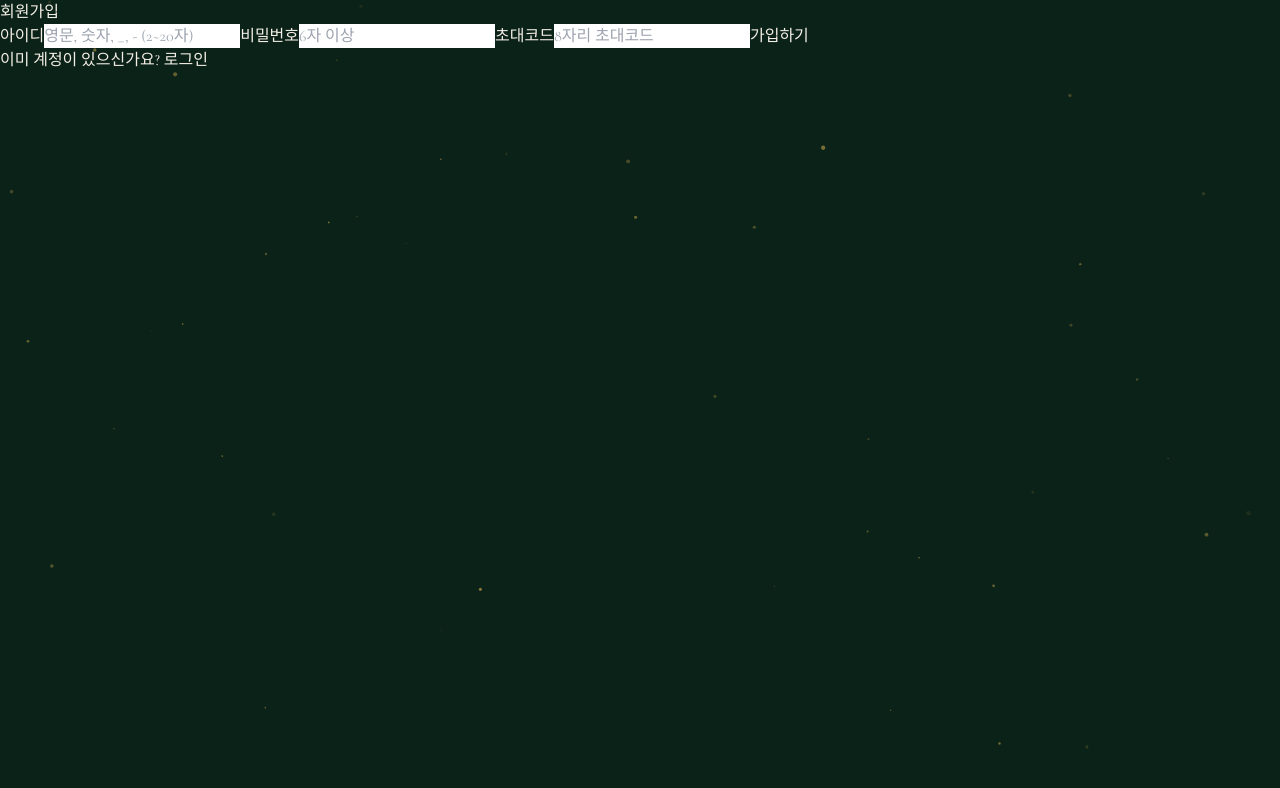
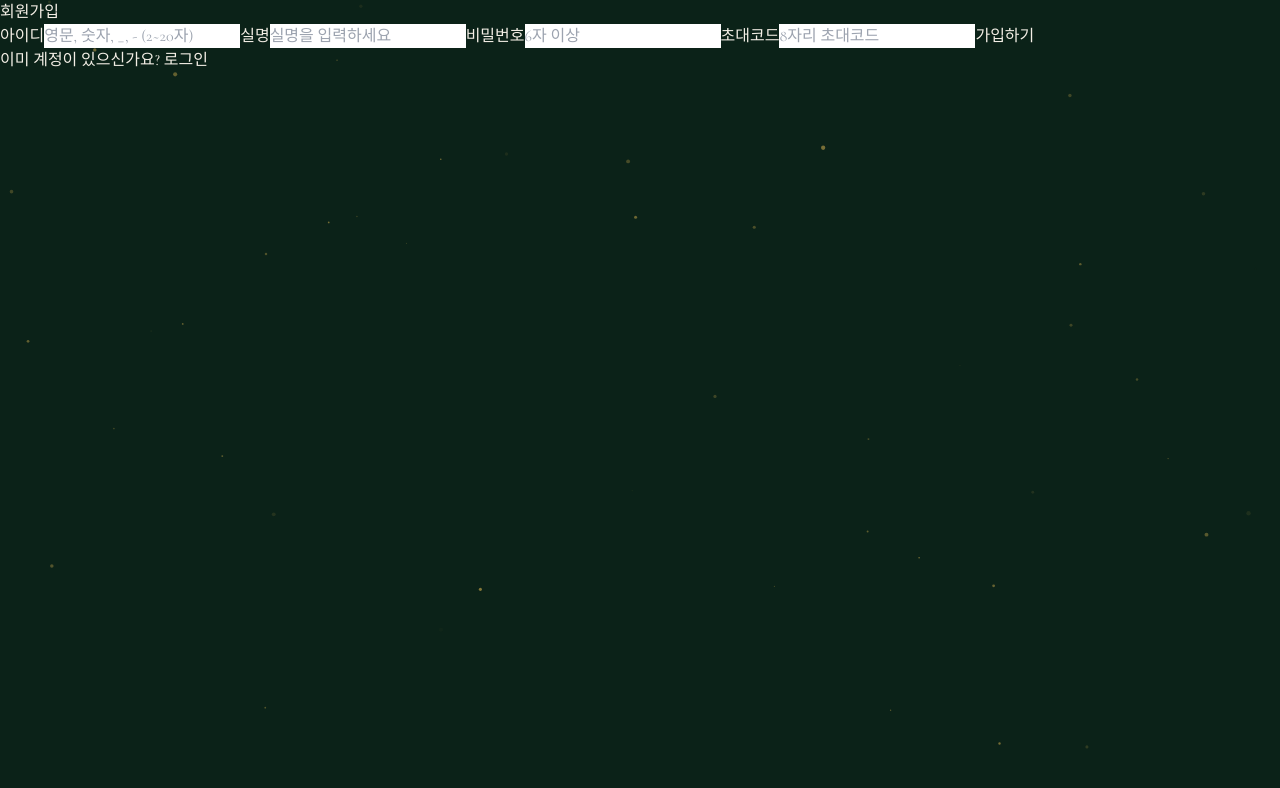
Before and after one commit to workeverywhere123-prog/BGM, a Next.js app: page /signup in a window 1280 px wide. Shown: the top 788 px of the page. Built offline with nearby package versions, Linux system fonts and the light colour scheme; no server answers.

Commit message:
feat: add real name field to signup

```diff
--- a/src/app/(auth)/AuthCard.tsx
+++ b/src/app/(auth)/AuthCard.tsx
@@ -50,6 +50,23 @@ export function AuthCard({ mode, action, redirectTo = '/' }: AuthCardProps) {
             placeholder="영문, 숫자, _, - (2~20자)"
           />
         </label>
+
+        {/* 실명 — signup 모드에서만 표시 */}
+        {isSignup && (
+          <label className="block">
+            <span className="mb-1 block text-sm opacity-80">실명</span>
+            <input
+              required
+              name="nickname"
+              type="text"
+              minLength={2}
+              maxLength={20}
+              autoComplete="name"
+              className="w-full rounded-md border border-white/10 bg-black/30 px-3 py-2 text-sm outline-none focus:border-white/30"
+              placeholder="실명을 입력하세요"
+            />
+          </label>
+        )}
 
         {/* 비밀번호 */}
         <label className="block">
--- a/src/app/(auth)/actions.ts
+++ b/src/app/(auth)/actions.ts
@@ -28,6 +28,7 @@ export async function signupAction(
 ): Promise<ActionResult<null>> {
   const username = String(formData.get('username') ?? '').trim();
   const password = String(formData.get('password') ?? '');
+  const nickname = String(formData.get('nickname') ?? '').trim();
 
   if (!validateUsername(username)) {
     return {
@@ -42,6 +43,12 @@ export async function signupAction(
     return {
       ok: false,
       error: { code: 'VALIDATION_ERROR', message: '비밀번호는 6자 이상이어야 합니다' },
+    };
+  }
+  if (nickname.length < 2 || nickname.length > 20) {
+    return {
+      ok: false,
+      error: { code: 'VALIDATION_ERROR', message: '실명은 2~20자로 입력해 주세요' },
     };
   }
 
@@ -86,12 +93,21 @@ export async function signupAction(
     return { ok: false, error: { code: 'UNKNOWN', message: error.message } };
   }
 
-  // 코드 사용 처리
-  if (data?.user?.id && codeRow?.id) {
-    await serviceClient
-      .from('invite_codes')
-      .update({ used_by: data.user.id, used_at: new Date().toISOString() })
-      .eq('id', codeRow.id);
+  if (data?.user?.id) {
+    await Promise.all([
+      // 초대코드 사용 처리
+      codeRow?.id
+        ? serviceClient
+            .from('invite_codes')
+            .update({ used_by: data.user.id, used_at: new Date().toISOString() })
+            .eq('id', codeRow.id)
+        : Promise.resolve(),
+      // 실명(nickname) 저장 — trigger가 먼저 players 행을 만든 뒤 업데이트
+      serviceClient
+        .from('players')
+        .update({ nickname })
+        .eq('id', data.user.id),
+    ]);
   }
 
   revalidatePath('/', 'layout');
```
